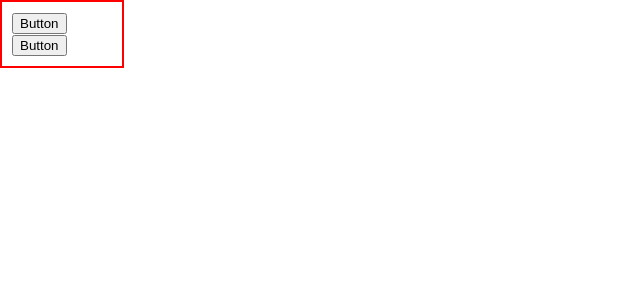
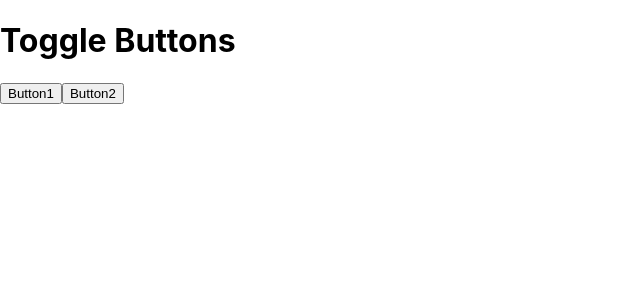
Before and after one commit to ephychime/Component, a React (Create React App) app: page / in a window 1280 px wide. Shown: the top 300 px of the page, without its empty margins (0-640 px from the left). Built offline with nearby package versions, Linux system fonts and the light colour scheme.

Commit message:
Updating screen by using state

```diff
--- a/src/App.js
+++ b/src/App.js
@@ -1,13 +1,10 @@
-//Two button with onClick Handlers
-import React from "react";
-import Button1 from "./EventHandler/Button1";
-import Button2 from "./EventHandler/Button1/Button2";
+import ButtonToggle from "./Updatescreen/btn1";
 
 function App() {
   return (
-    <div className='render' style={{border:"2px solid red", width:"100px", padding:"10px"}}>
-      <Button1 />
-      <Button2 />
+    <div>
+      <h1>Toggle Buttons</h1>
+      <ButtonToggle />
     </div>
   );
 }
--- /dev/null
+++ b/src/Updatescreen/btn1/index.js
@@ -0,0 +1,31 @@
+
+import React, { useState } from 'react';
+
+function ButtonToggle() {
+  // Create a state variable to store the count
+  const [count, setCount] = useState(0);
+
+  // Function to increase the count
+  const increaseCount = () => {
+    if (count < 20) {
+      setCount(count + 1);
+    }
+  };
+
+  // Function to decrease the count
+  const decreaseCount = () => {
+    if (count > 0) {
+      setCount(count - 1);
+    }
+  };
+
+  return (
+    <div>
+      {/* <p>Count: {count}</p> */}
+      <button onClick={increaseCount} disabled={count >= 20}>Button1</button>
+      <button onClick={decreaseCount}>Button2</button>
+    </div>
+  );
+}
+
+export default ButtonToggle;
```
